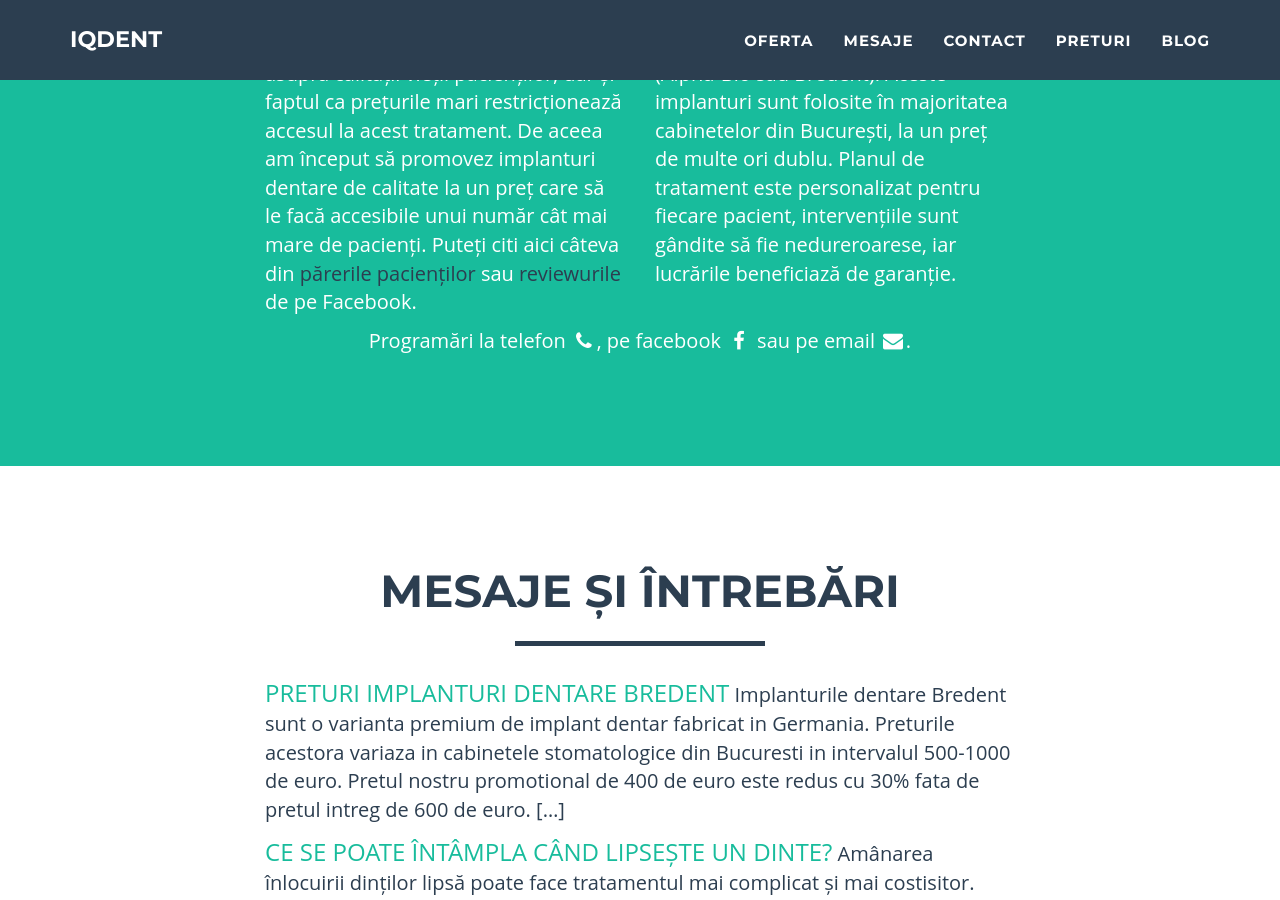
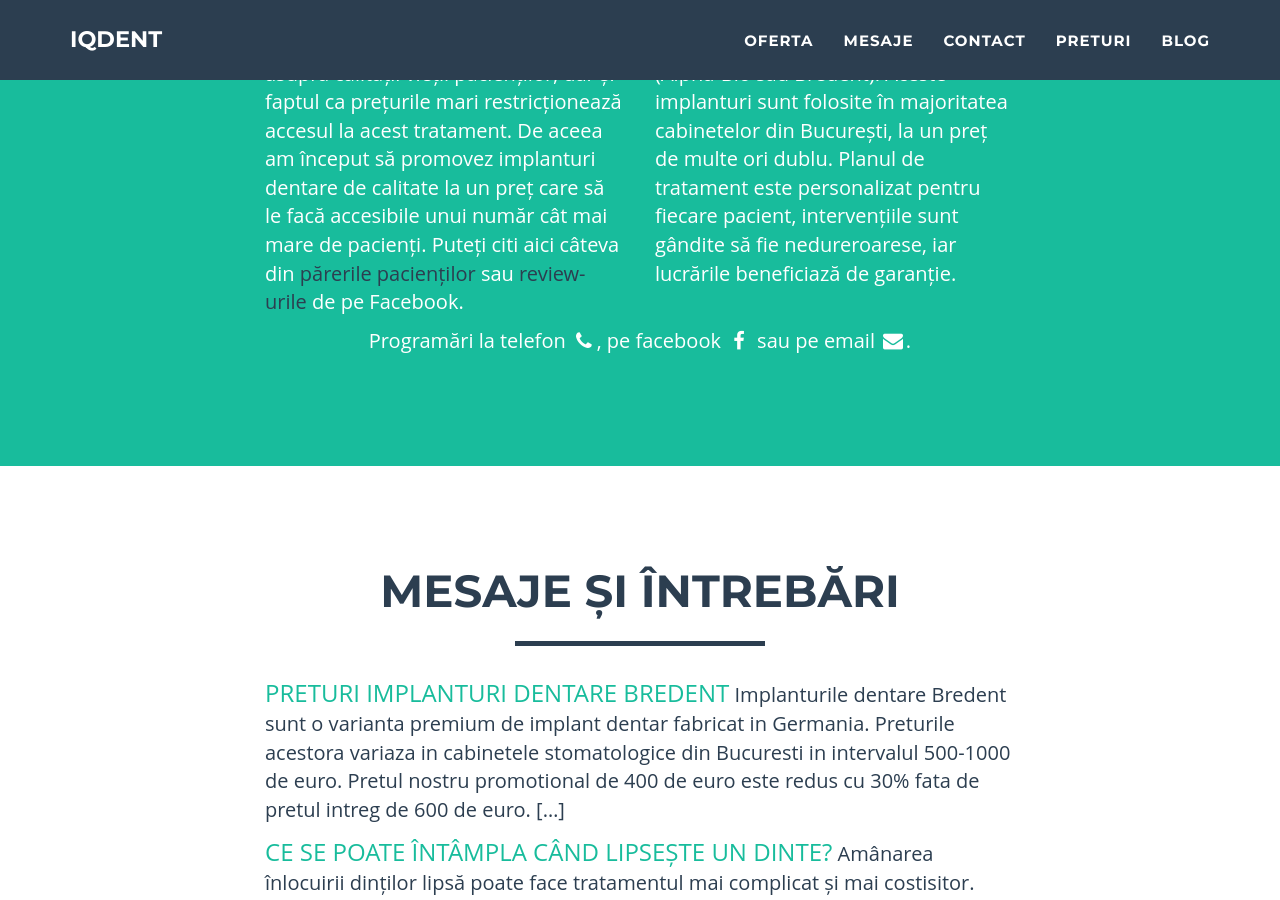
Before and after one commit to littledentgopo/offerdent, a Jekyll site: the page built from index.html, in a window 1280 px wide and 900 px high, scrolled down 1930 px. Built offline with Jekyll 4.4.1, drawn with Linux system fonts in a browser that asks for light colours; comment, search, counter and statistics services are not loaded.

Commit message:
change welcome

```diff
--- a/_includes/section-about.html
+++ b/_includes/section-about.html
@@ -8,7 +8,7 @@
             </div>
             <div class="row">
                 <div class="col-lg-4 col-lg-offset-2">
-                    <p>Sunt medic dentist cu experiență de peste 15 ani (dintre care 2 ani în Marea Britanie). Am observat beneficiile implanturilor dentare asupra calității vieții pacienților, dar și faptul ca prețurile mari restricționează accesul la acest tratament. De aceea am început să promovez implanturi dentare de calitate la un preț care să le facă accesibile unui număr cât mai mare de pacienți. Puteți citi aici câteva din <a href="/parerile-pacientilor.html" target="_blank" style="color:#2C3E50">părerile pacienților</a> sau <a href="{{site.contact.one.fb}}/reviews" target="_blank" style="color:#2C3E50">reviewurile</a> de pe Facebook.
+                    <p>Sunt medic dentist cu experiență de peste 15 ani (dintre care 2 ani în Marea Britanie). Am observat beneficiile implanturilor dentare asupra calității vieții pacienților, dar și faptul ca prețurile mari restricționează accesul la acest tratament. De aceea am început să promovez implanturi dentare de calitate la un preț care să le facă accesibile unui număr cât mai mare de pacienți. Puteți citi aici câteva din <a href="/parerile-pacientilor.html" target="_blank" style="color:#2C3E50">părerile pacienților</a> sau <a href="{{site.contact.one.fb}}/reviews" target="_blank" style="color:#2C3E50">review-urile</a> de pe Facebook.
                     </p>
                 </div>
                 <div class="col-lg-4">
```
